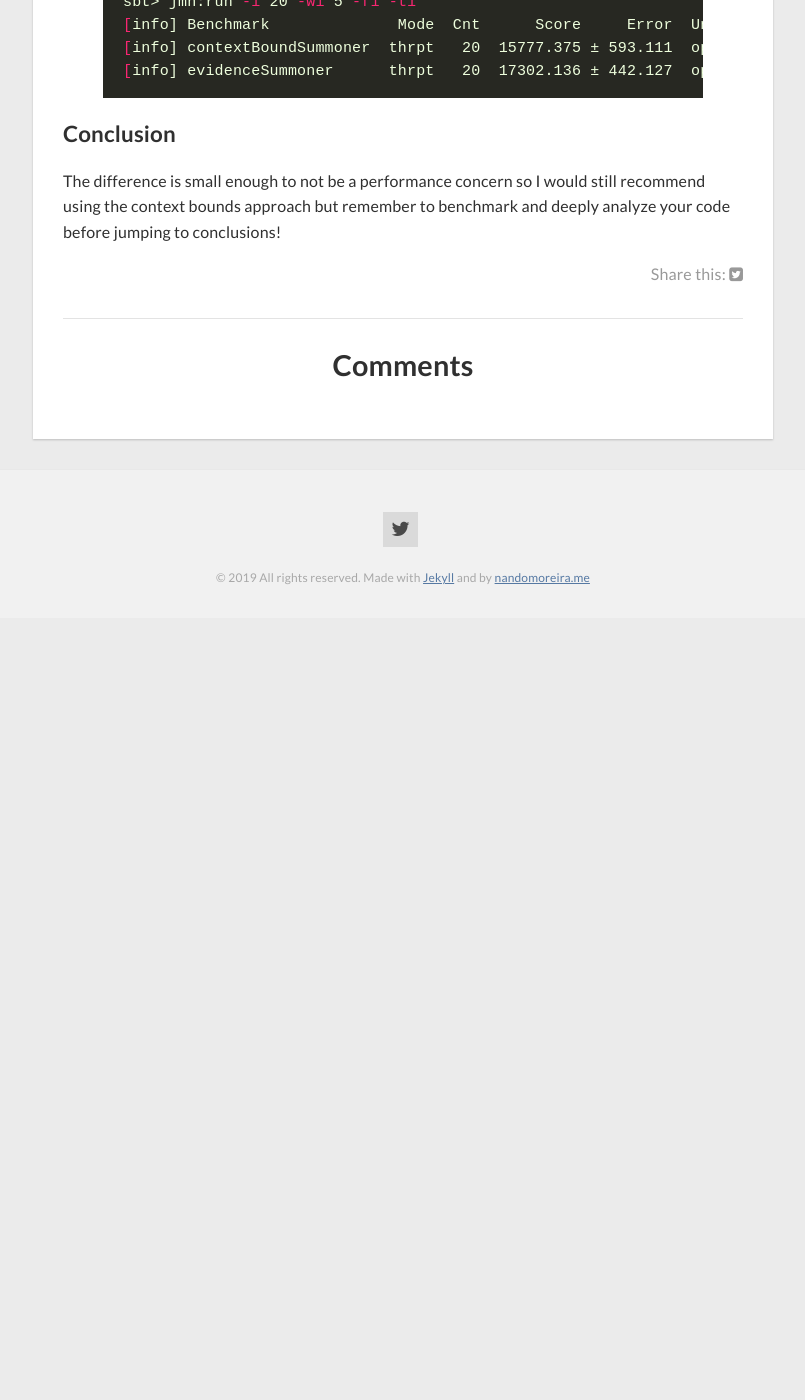
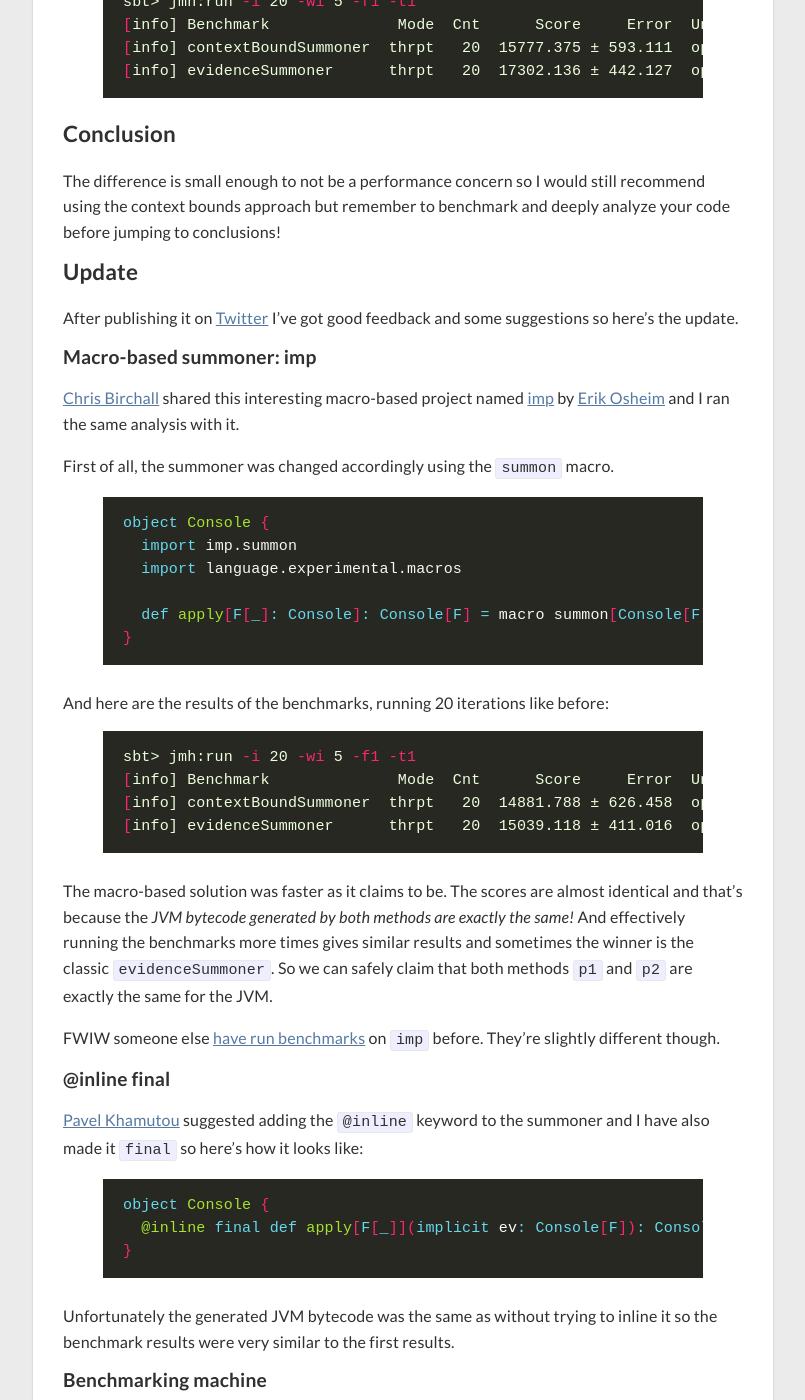
Before and after one commit to gvolpe/blog-comments, a Jekyll site: the page built from _posts/2019-03-12-context-bound-vs-implicit-evidence.md, in a window 1280 px wide and 1400 px high, scrolled down 4222 px. Shown: the whole window, without its empty margins (237-1042 px from the left). Built offline with Jekyll 4.4.1, drawn with Linux system fonts in a browser that asks for light colours; nearby versions of some CDN libraries; comment, search, counter and statistics services are not loaded; before the commit the page ends 4840 px from its top, so only the background shows below that; some of the changed text lies outside the part shown.

Commit message:
Updating post with feedback

```diff
--- a/_posts/2019-03-12-context-bound-vs-implicit-evidence.md
+++ b/_posts/2019-03-12-context-bound-vs-implicit-evidence.md
@@ -179,3 +179,62 @@ sbt> jmh:run -i 20 -wi 5 -f1 -t1
 ### Conclusion
 
 The difference is small enough to not be a performance concern so I would still recommend using the context bounds approach but remember to benchmark and deeply analyze your code before jumping to conclusions!
+
+### Update
+
+After publishing it on [Twitter](https://twitter.com/volpegabriel87/status/1105330247086399488) I've got good feedback and some suggestions so here's the update.
+
+#### Macro-based summoner: imp
+
+[Chris Birchall](https://twitter.com/cbirchall) shared this interesting macro-based project named [imp](https://github.com/non/imp) by [Erik Osheim](https://twitter.com/d6) and I ran the same analysis with it.
+
+First of all, the summoner was changed accordingly using the `summon` macro.
+
+{% highlight scala %}
+object Console {
+  import imp.summon
+  import language.experimental.macros
+
+  def apply[F[_]: Console]: Console[F] = macro summon[Console[F]]
+}
+{% endhighlight %}
+
+And here are the results of the benchmarks, running 20 iterations like before:
+
+{% highlight bash %}
+sbt> jmh:run -i 20 -wi 5 -f1 -t1
+[info] Benchmark              Mode  Cnt      Score     Error  Units
+[info] contextBoundSummoner  thrpt   20  14881.788 ± 626.458  ops/s
+[info] evidenceSummoner      thrpt   20  15039.118 ± 411.016  ops/s
+{% endhighlight %}
+
+The macro-based solution was faster as it claims to be. The scores are almost identical and that's because the *JVM bytecode generated by both methods are exactly the same!* And effectively running the benchmarks more times gives similar results and sometimes the winner is the classic `evidenceSummoner`. So we can safely claim that both methods `p1` and `p2` are exactly the same for the JVM.
+
+FWIW someone else [have run benchmarks](https://github.com/DarkDimius/imp-bench) on `imp` before. They're slightly different though.
+
+#### @inline final
+
+[Pavel Khamutou](https://twitter.com/pkhamutou) suggested adding the `@inline` keyword to the summoner and I have also made it `final` so here's how it looks like:
+
+{% highlight scala %}
+object Console {
+  @inline final def apply[F[_]](implicit ev: Console[F]): Console[F] = ev
+}
+{% endhighlight %}
+
+Unfortunately the generated JVM bytecode was the same as without trying to inline it so the benchmark results were very similar to the first results.
+
+#### Benchmarking machine
+
+The benchmarks have run on a Ubuntu 18.04 LTS, 16 GB RAM and Intel® Core™ i7-8550U CPU @ 1.80GHz × 8 machine on Java Oracle™ 8:
+
+{% highlight bash %}
+Java(TM) SE Runtime Environment (build 1.8.0_161-b12)
+Java HotSpot(TM) 64-Bit Server VM (build 25.161-b12, mixed mode)
+{% endhighlight %}
+
+### Conclusion #2
+
+The conclusion remains the same. Context bound constraints are my favorite and as demonstrated have very little overhead. Using the macro-based solution is interesting but if you really care about that level of performance maybe the JVM isn't what you're looking for? :)
+
+***Thank you all for your amazing feedback!***
```
